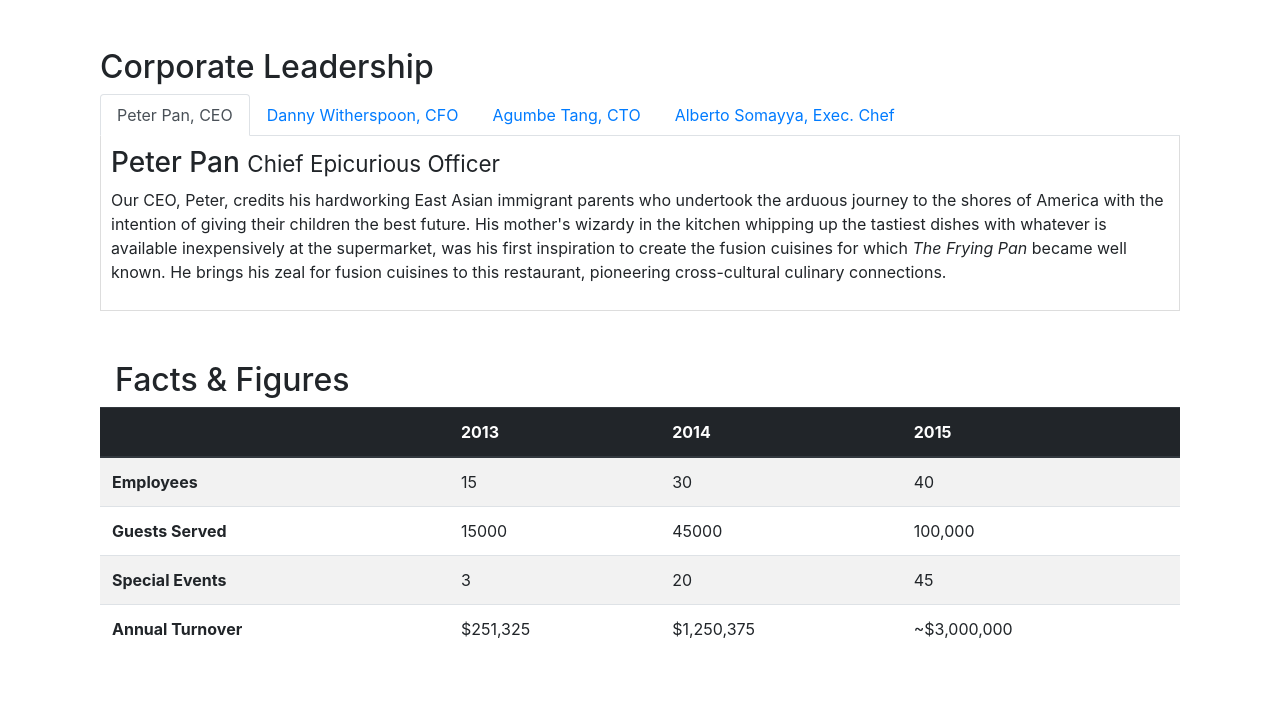
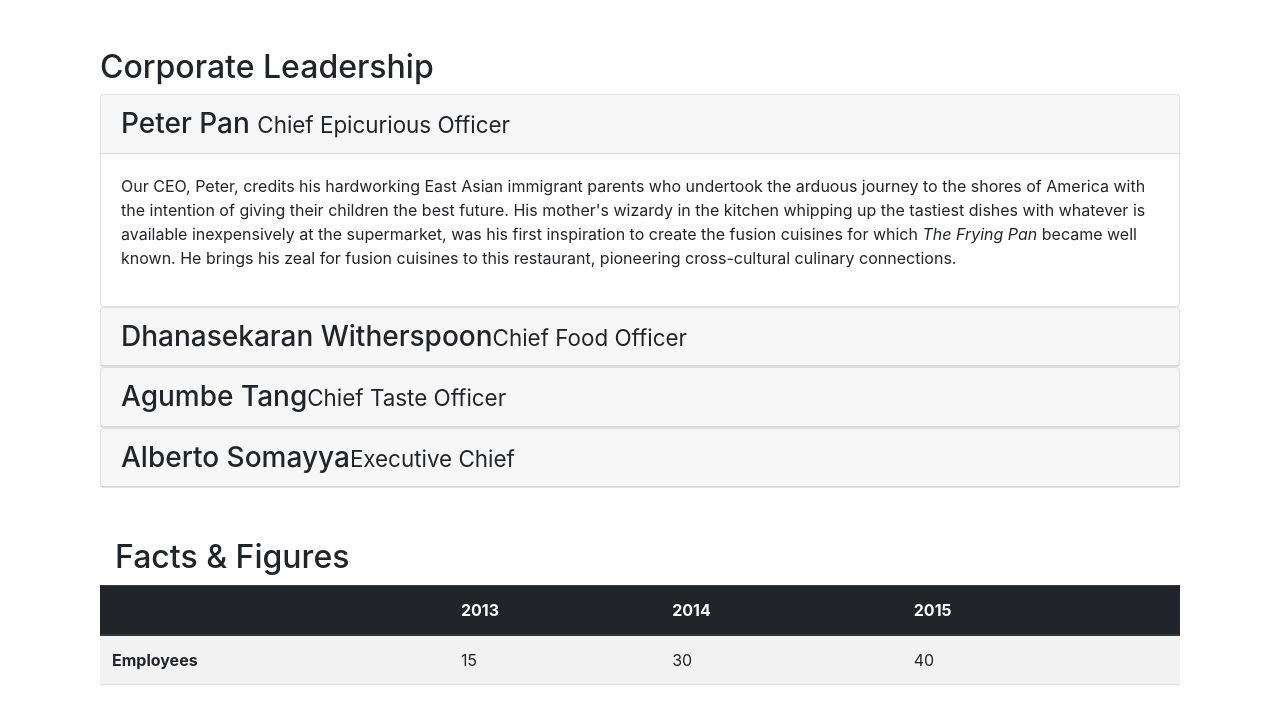
Before and after one commit to MayuriVM/Bootstrap-confusion, a website: page aboutus.html in a window 1280 px wide. Shown: the part 840-1541 px from the top of the page. Drawn offline with nearby package versions, Linux system fonts and the light colour scheme.

Commit message:
Accordion

```diff
--- a/aboutus.html
+++ b/aboutus.html
@@ -106,50 +106,71 @@
             <div class="row row-content">
                 <div class="col-12">
                 <h2>Corporate Leadership </h2>
+                <div id="accordion">
+                    <div class="card">
+                        <div class="card-header" role="tab" id="peterhead">
+                        <h3 class="mb-0">
+                            <a data-toggle="collapse" data-target="#peter">
+                            Peter Pan <small>Chief Epicurious Officer</small>
+                            </a>
+                        </h3>
+                        </div>
+                        <div class="collapse show" id="peter" data-parent="#accordion">
+                            <div class="card-body">
+                                <p class=" d-none d-sm-block">Our CEO, Peter, credits his hardworking East Asian immigrant parents who undertook the arduous journey to the shores of America with the intention of giving their children the best future. His mother's wizardy in the kitchen whipping up the tastiest dishes with whatever is available inexpensively at the supermarket, was his first inspiration to create the fusion cuisines for which <em>The Frying Pan</em> became well known. He brings his zeal for fusion cuisines to this restaurant, pioneering cross-cultural culinary connections.</p>
+                            </div>
+                        </div>
+                    </div>
 
 
-                <ul class="nav nav-tabs">
-                    <li class="nav-item">
-                      <a class="nav-link active" href="#peter"
-                        role="tab" data-toggle="tab">Peter Pan, CEO</a>
-                    </li>
-                    <li class="nav-item">
-                      <a class="nav-link" href="#danny" role="tab"
-                        data-toggle="tab">Danny Witherspoon, CFO</a>
-                    </li>
-                    <li class="nav-item">
-                      <a class="nav-link" href="#agumbe"role="tab"
-                        data-toggle="tab">Agumbe Tang, CTO</a>
-                    </li>
-                    <li class="nav-item">
-                      <a class="nav-link" href="#alberto" role="tab"
-                        data-toggle="tab">Alberto Somayya, Exec. Chef</a>
-                    </li>
-                </ul>
-
-                <div class="tab-content">
-                    <div role="tabpanel" class="tab-pane fade show active" id="peter">
-                       <h3>Peter Pan <small> Chief Epicurious Officer</small></h3>
-                       <p class=" d-none d-sm-block">Our CEO, Peter, credits his hardworking East Asian immigrant parents who undertook the arduous journey to the shores of America with the intention of giving their children the best future. His mother's wizardy in the kitchen whipping up the tastiest dishes with whatever is available inexpensively at the supermarket, was his first inspiration to create the fusion cuisines for which <em>The Frying Pan</em> became well known. He brings his zeal for fusion cuisines to this restaurant, pioneering cross-cultural culinary connections.</p>
+                    <div class="card">
+                        <div class="card-header" role="tab" id="dannyhead">
+                        <h3 class="mb-0">
+                            <a class="collapsed" data-toggle="collapse" data-target="#danny">
+                            Dhanasekaran Witherspoon<small>Chief Food Officer</small>
+                            </a>
+                        </h3>
+                        </div>
+                        <div class="collapse" id="danny" data-parent="#accordion">
+                            <div class="card-body">
+                                <p class=" d-none d-sm-block">Our CFO, Danny, as he is affectionately referred to by his colleagues, comes from a long established family tradition in farming and produce. His experiences growing up on a farm in the Australian outback gave him great appreciation for varieties of food sources. As he puts it in his own words, <em>Everything that runs, wins, and everything that stays, pays!</em></p>
+                            </div>
+                        </div>
                     </div>
 
-                    <div role="tabpanel" class="tab-pane fade" id="danny">
-                       <h3>Dhanasekaran Witherspoon <small>Chief Food Officer</small></h3>
-                       <p class=" d-none d-sm-block">Our CFO, Danny, as he is affectionately referred to by his colleagues, comes from a long established family tradition in farming and produce. His experiences growing up on a farm in the Australian outback gave him great appreciation for varieties of food sources. As he puts it in his own words, <em>Everything that runs, wins, and everything that stays, pays!</em></p>
+                    <div class="card">
+                        <div class="card-header" role="tab" id="agumbehead">
+                        <h3 class="mb-0">
+                            <a class="collapsed" data-toggle="collapse" data-target="#agumbe">
+                            Agumbe Tang<small>Chief Taste Officer</small>
+                            </a>
+                        </h3>
+                        </div>
+                        <div class="collapse" id="agumbe" data-parent="#accordion">
+                            <div class="card-body">
+                                <p class=" d-none d-sm-block">Blessed with the most discerning gustatory sense, Agumbe, our CTO, personally ensures that every dish that we serve meets his exacting tastes. Our chefs dread the tongue lashing that ensues if their dish does not meet his exacting standards. He lives by his motto, <em>You click only if you survive my lick.</em></p>
+                            </div>
+                        </div>
                     </div>
 
-                    <div role="tabpanel" class="tab-pane fade" id="agumbe">
-                       <h3>Agumbe Tang <small>Chief Taste Officer</small></h3>
-                       <p class=" d-none d-sm-block">Blessed with the most discerning gustatory sense, Agumbe, our CTO, personally ensures that every dish that we serve meets his exacting tastes. Our chefs dread the tongue lashing that ensues if their dish does not meet his exacting standards. He lives by his motto, <em>You click only if you survive my lick.</em></p>
+                    <div class="card">
+                        <div class="card-header" role="tab" id="albertohead">
+                        <h3 class="mb-0">
+                            <a class="collapsed" data-toggle="collapse" data-target="#alberto">
+                            Alberto Somayya<small>Executive Chief</small>
+                            </a>
+                        </h3>
+                        </div>
+                        <div class="collapse" id="alberto" data-parent="#accordion">
+                            <div class="card-body">
+                                <p class=" d-none d-sm-block">Award winning three-star Michelin chef with wide International experience having worked closely with whos-who in the culinary world, he specializes in creating mouthwatering Indo-Italian fusion experiences. He says, <em>Put together the cuisines from the two craziest cultures, and you get a winning hit! Amma Mia!</em></p>
+                            </div>
+                        </div>
                     </div>
+                </div>
+            <div>
+        </div>
 
-                    <div role="tabpanel" class="tab-pane fade" id="alberto">
-                       <h3>Alberto Somayya <small>Executive Chef</small></h3>
-                       <p class=" d-none d-sm-block">Award winning three-star Michelin chef with wide International experience having worked closely with whos-who in the culinary world, he specializes in creating mouthwatering Indo-Italian fusion experiences. He says, <em>Put together the cuisines from the two craziest cultures, and you get a winning hit! Amma Mia!</em></p>
-                    </div>
-                <div>
-            </div>
-        </div>
        <div class="row row-content">
         <div class="col-12 col-sm-9">
             <h2>Facts &amp; Figures</h2>
```
